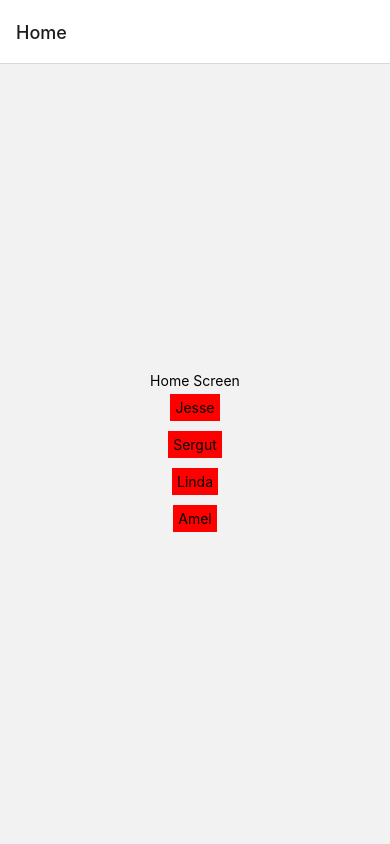
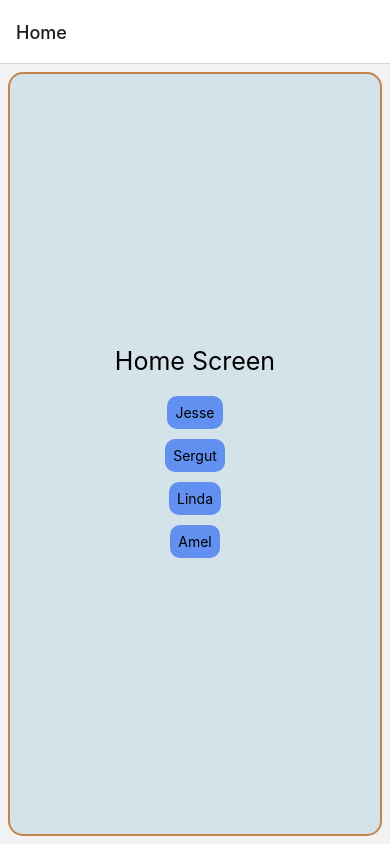
Before and after one commit to jjonb/react-navigation, a React Native app: screen / in a window 390 px wide. Built offline with nearby package versions, Linux system fonts and the light colour scheme.

Commit message:
added profile image and updated styling

```diff
--- a/App.js
+++ b/App.js
@@ -6,7 +6,10 @@ import {
   Image,
   StyleSheet,
   TouchableOpacity,
+
 } from "react-native";
+
+
 import { NavigationContainer } from "@react-navigation/native";
 import { createNativeStackNavigator } from "@react-navigation/native-stack";
 
@@ -81,21 +84,21 @@ function LindaScreen({ navigation }) {
 
 function AmelScreen({ navigation }) {
   return (
-    <View style={{ flex: 1, alignItems: "center", justifyContent: "center" }}>
+    <View style={{ flex: 1, alignItems:'center', justifyContent:'flex-start', margin:30, backgroundColor:'#efd595', borderWidth:3, borderColor:'#C5834C', borderRadius:15}}>
       <Image
         style={AmelStyles.profilePic}
-        source={{ uri: "https://wallpaperaccess.com/full/187161.jpg" }}
+        source={require("./Images/profile.jpg")}
       />
-      <View>
-        <Text>
-          JDdfjksflk JDdfjksflk JDdfjksflk JDdfjksflk JDdfjksflk JDdfjksflk
-          JDdfjksflk JDdfjksflk JDdfjksflk JDdfjksflk JDdfjksflk JDdfjksflk
-          JDdfjksflk JDdfjksflk JDdfjksflk JDdfjksflk JDdfjksflk JDdfjksflk
-          JDdfjksflk JDdfjksflk JDdfjksflk JDdfjksflk JDdfjksflk JDdfjksflk
-          JDdfjksflk JDdfjksflk JDdfjksflk JDdfjksflk JDdfjksflk JDdfjksflk
-          JDdfjksflk JDdfjksflk JDdfjksflk JDdfjksflk JDdfjksflk JDdfjksflk
-          JDdfjksflk JDdfjksflk JDdfjksflk JDdfjksflk JDdfjksflk JDdfjksflk
-          JDdfjksflk JDdfjksflk JDdfjksflk JDdfjksflk JDdfjksflk JDdfjksflk
+      <View style={{marginTop:20}}>
+
+          <View >
+          <Text style={AmelStyles.about} >About me</Text>
+          </View>
+             <Text style={{marginRight:20, marginLeft:20,alignItems:'center', lineHeight:30 ,borderStyle:'dotted'}}>
+             I'm Amel Alemu,in my current role at AlphaWorks-Bitwise industries, I am an apprentice and a web developer in the React Native environment.
+         I am originally from Ethiopia and currently reside in the Bay area. My excitement at this opportunity is overwhelming.
+
+
         </Text>
       </View>
       <TouchableOpacity
@@ -110,8 +113,8 @@ function AmelScreen({ navigation }) {
 
 function HomeScreen({ navigation }) {
   return (
-    <View style={{ flex: 1, alignItems: "center", justifyContent: "center" }}>
-      <Text>Home Screen</Text>
+    <View style={{ flex: 1, alignItems: "center", justifyContent: "center",backgroundColor:'#bed9e394',borderWidth:2, borderColor:'#C5834C',margin:8,borderRadius:15 }}>
+      <Text style={{fontSize:25, marginBottom:15}}>Home Screen</Text>
       <TouchableOpacity
         style={styles.button}
         onPress={() => {
@@ -192,10 +195,11 @@ function App() {
 
 const styles = StyleSheet.create({
   button: {
-    backgroundColor: "red",
+    backgroundColor: "#2b69f3ad",
     margin: 5,
-    padding: 5,
-    //borderRadius: 50,
+    padding: 8,
+
+    borderRadius: 10,
   },
   profilePic: { width: 100, height: 100 },
   bioContainer: {
@@ -237,13 +241,30 @@ const LindaStyles = StyleSheet.create({
 });
 
 const AmelStyles = StyleSheet.create({
+  container:{
+
+  },
   button: {
-    backgroundColor: "blue",
-    margin: 5,
-    padding: 5,
-    //borderRadius: 50,
+    backgroundColor: "coral",
+    margin: 8,
+    padding: 10,
+    borderRadius: 50,
+    marginTop:20,
+
   },
-  profilePic: { width: 100, height: 100 },
+  profilePic: { width: 100, height: 100,
+  borderRadius:100,
+  flexDirection:'column',
+  justifyContent:'flex-start',
+  marginTop:25
+
+  },
+  about:{
+
+    fontSize:20,
+    textAlign:'center',
+    margin:5
+  },
 });
 export default App;
 
```
Also changed, not shown: Images/profile.jpg (added).
